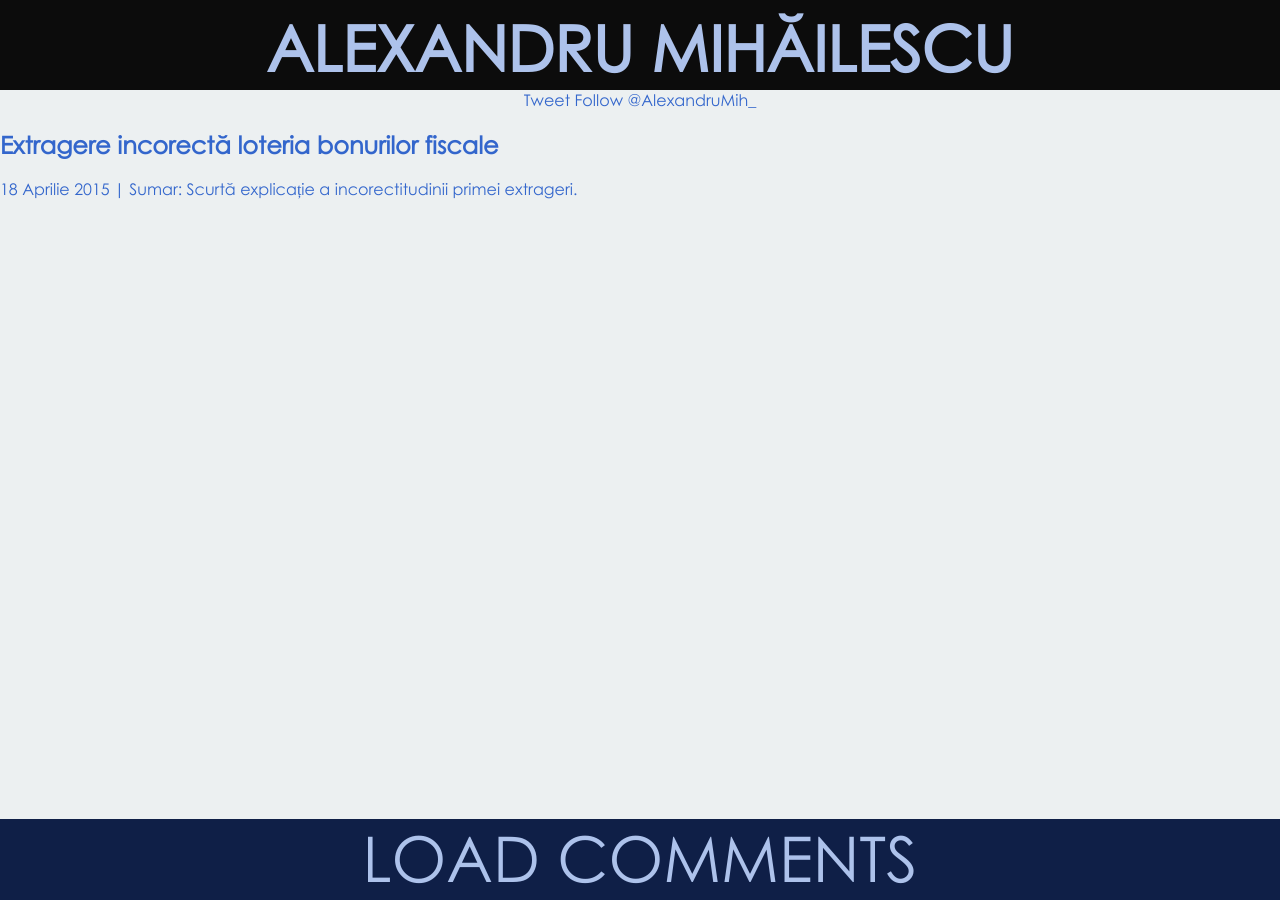
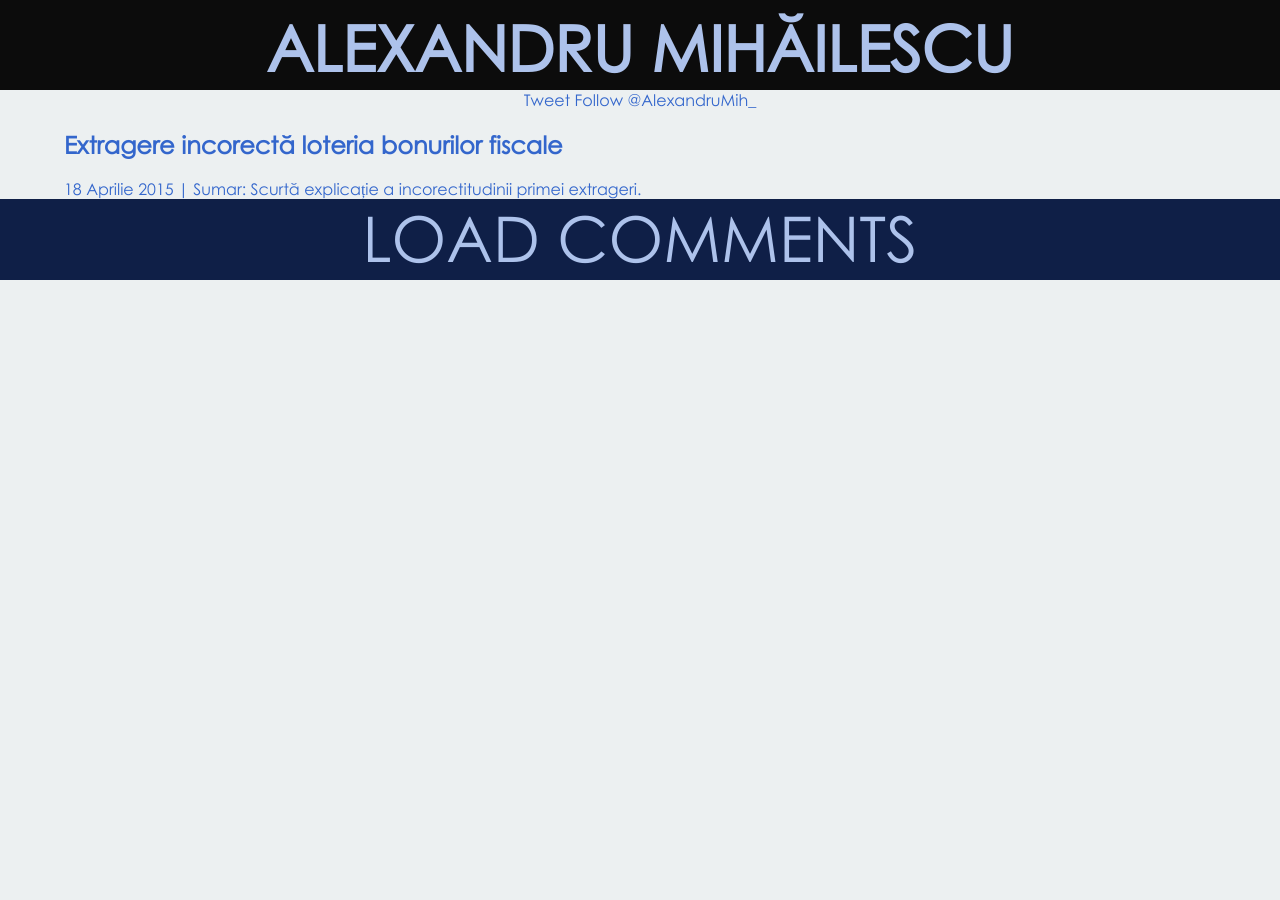
Before and after one commit to AlexandruMihailescu/alexandrumihailescu.github.com, a Jekyll site: the page built from blog.html, in a window 1280 px wide. Built offline with Jekyll 4.4.1, drawn with Linux system fonts in a browser that asks for light colours; nearby versions of some CDN libraries; Markdown is read by kramdown in place of the engine named in the settings; comment, search, counter and statistics services are not loaded.

Commit message:
updated things

```diff
--- a/_includes/footer.html
+++ b/_includes/footer.html
@@ -4,9 +4,7 @@
     <noscript>Please enable JavaScript to view the <a href="https://disqus.com/?ref_noscript" rel="nofollow">comments powered by Disqus.</a></noscript>
   </div>
   <div id=disqus_button>LOAD COMMENTS</div>
-{% if page.layout==post %}
 </div>
-{% endif%}
   <script src="http://ajax.googleapis.com/ajax/libs/jquery/2.0.3/jquery.min.js"></script>
   <script src="{{ site.url }}/js/preventscroll.js"></script>
   <script src="{{ site.url }}/js/navbar.js"></script>
--- a/_layouts/default.html
+++ b/_layouts/default.html
@@ -1,5 +1,6 @@
 {% include header.html %}
 <div id="content">
+<div id="post">
 {{ content }}
 
 {% include footer.html %}
--- a/blog.html
+++ b/blog.html
@@ -5,7 +5,6 @@ permalink: /blog/
 ---
 {% include social.html %}
 
-<div id="fullWidthContainer" class="notScrolling">
   {% for post in site.posts limit: 100 %}
 
     {% if post.designs == nil and published == nil %}
@@ -38,4 +37,3 @@ permalink: /blog/
     {% endif %}
 
   {% endfor %}
-</div>
```
